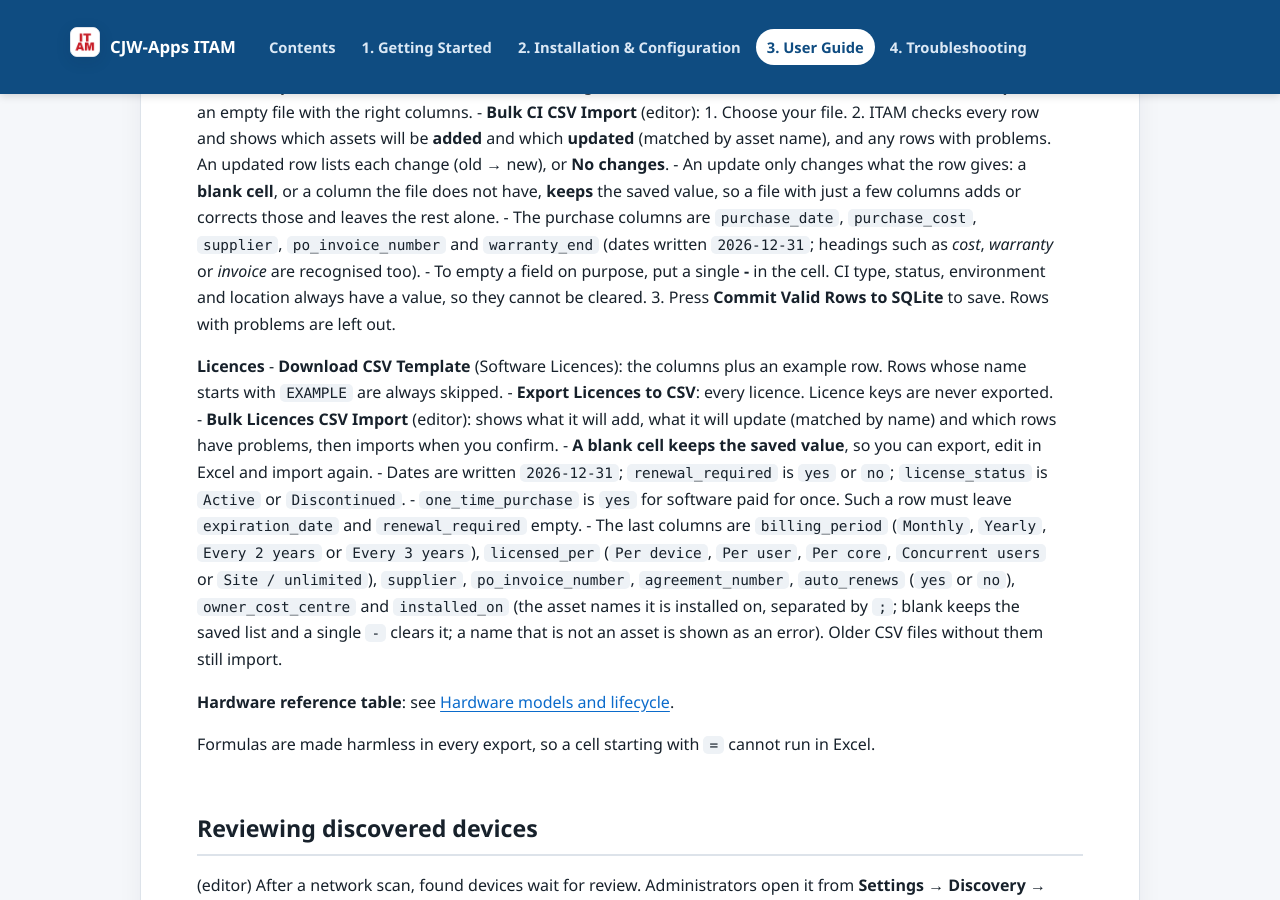
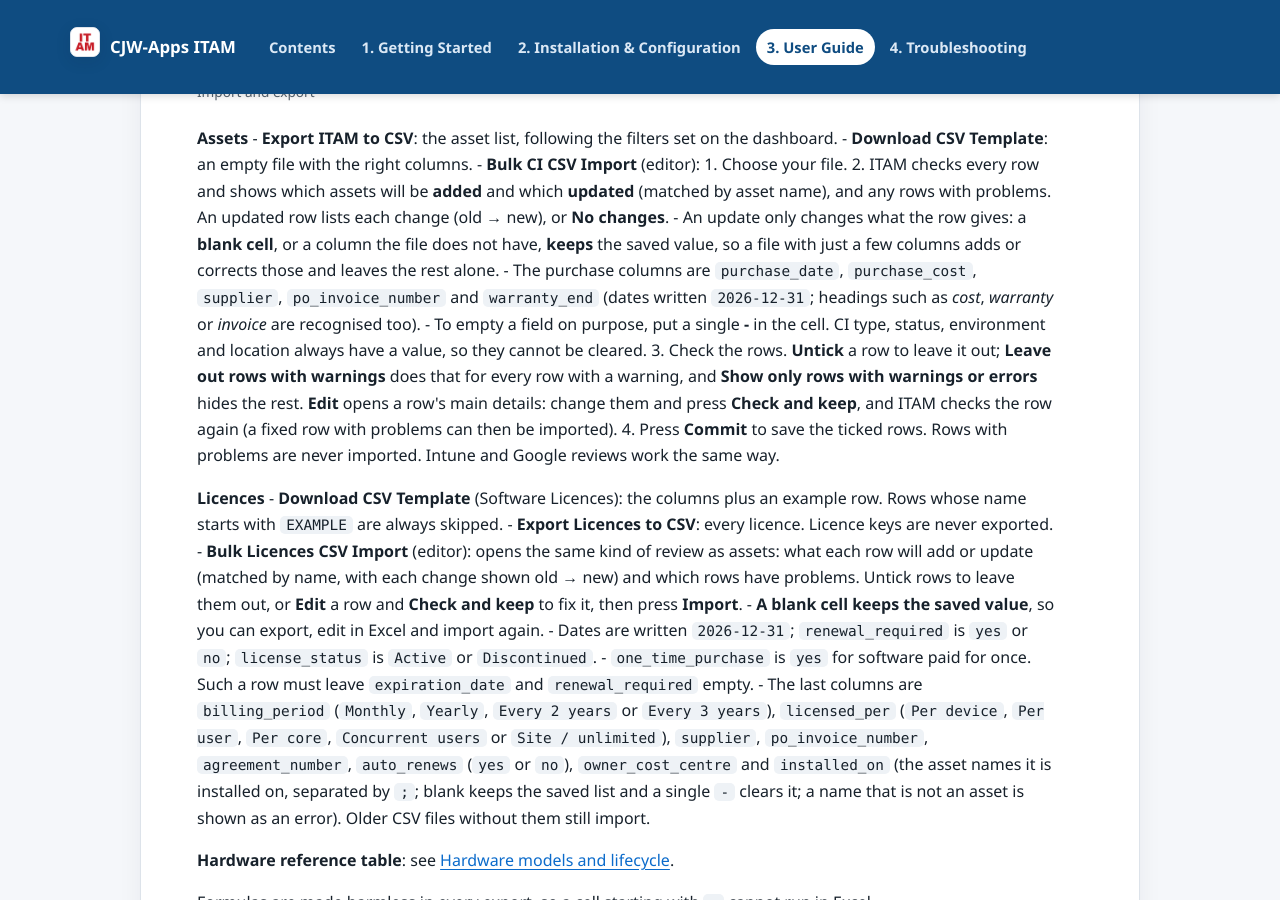
Before and after one commit to cjw-code71/cjw-apps, a Jekyll site: the page itam/guides/03-User-Guide.html, which Jekyll copies as it is, in a window 1280 px wide and 900 px high, scrolled down 6800 px. Built offline with Jekyll 4.4.1, drawn with Linux system fonts in a browser that asks for light colours; some of the changed text lies outside the part shown.

Commit message:
ITAM guides: import review and licence details
Co-Authored-By: Claude Opus 5.5 <noreply@anthropic.com>

```diff
--- a/itam/guides/03-User-Guide.html
+++ b/itam/guides/03-User-Guide.html
@@ -183,6 +183,9 @@ Click a tile to show that group.</p>
 <p>The menu count turns <strong>amber</strong> when a licence expires within a month and <strong>red</strong> within a week (or once
 expired).</p>
 <ul>
+<li><strong>Click a licence</strong> in the list to see all its details: seats and compliance, dates, cost per period and per
+  year, supplier and PO, notes, and the assets it is installed on (click one to open it). <strong>Edit Licence</strong> (editor)
+  opens it for changes.</li>
 <li><strong>Licence details &amp; seats</strong> opens the full licence screen (<strong>Settings → Software Licences</strong>): seats bought and in
   use, how it is billed and licensed, cost, compliance, <strong>Edit</strong> (editor) and <strong>Delete</strong> (admin).</li>
 <li><strong>+ Add Software Licence</strong> (editor) adds one. The fields are explained in the
@@ -232,13 +235,19 @@ it is hidden. Red items are listed first. Green messages are never counted.</p>
        (dates written <code>2026-12-31</code>; headings such as <em>cost</em>, <em>warranty</em> or <em>invoice</em> are recognised too).
      - To empty a field on purpose, put a single <strong>-</strong> in the cell. CI type, status, environment and location always
        have a value, so they cannot be cleared.
-  3. Press <strong>Commit Valid Rows to SQLite</strong> to save. Rows with problems are left out.</p>
+  3. Check the rows. <strong>Untick</strong> a row to leave it out; <strong>Leave out rows with warnings</strong> does that for every row with a
+     warning, and <strong>Show only rows with warnings or errors</strong> hides the rest. <strong>Edit</strong> opens a row's main details:
+     change them and press <strong>Check and keep</strong>, and ITAM checks the row again (a fixed row with problems can then be
+     imported).
+  4. Press <strong>Commit</strong> to save the ticked rows. Rows with problems are never imported. Intune and Google reviews work
+     the same way.</p>
 <p><strong>Licences</strong>
 - <strong>Download CSV Template</strong> (Software Licences): the columns plus an example row. Rows whose name starts with <code>EXAMPLE</code> are always
   skipped.
 - <strong>Export Licences to CSV</strong>: every licence. Licence keys are never exported.
-- <strong>Bulk Licences CSV Import</strong> (editor): shows what it will add, what it will update (matched by name) and which rows
-  have problems, then imports when you confirm.
+- <strong>Bulk Licences CSV Import</strong> (editor): opens the same kind of review as assets: what each row will add or update
+  (matched by name, with each change shown old → new) and which rows have problems. Untick rows to leave them out,
+  or <strong>Edit</strong> a row and <strong>Check and keep</strong> to fix it, then press <strong>Import</strong>.
   - <strong>A blank cell keeps the saved value</strong>, so you can export, edit in Excel and import again.
   - Dates are written <code>2026-12-31</code>; <code>renewal_required</code> is <code>yes</code> or <code>no</code>; <code>license_status</code> is <code>Active</code> or
     <code>Discontinued</code>.
```
